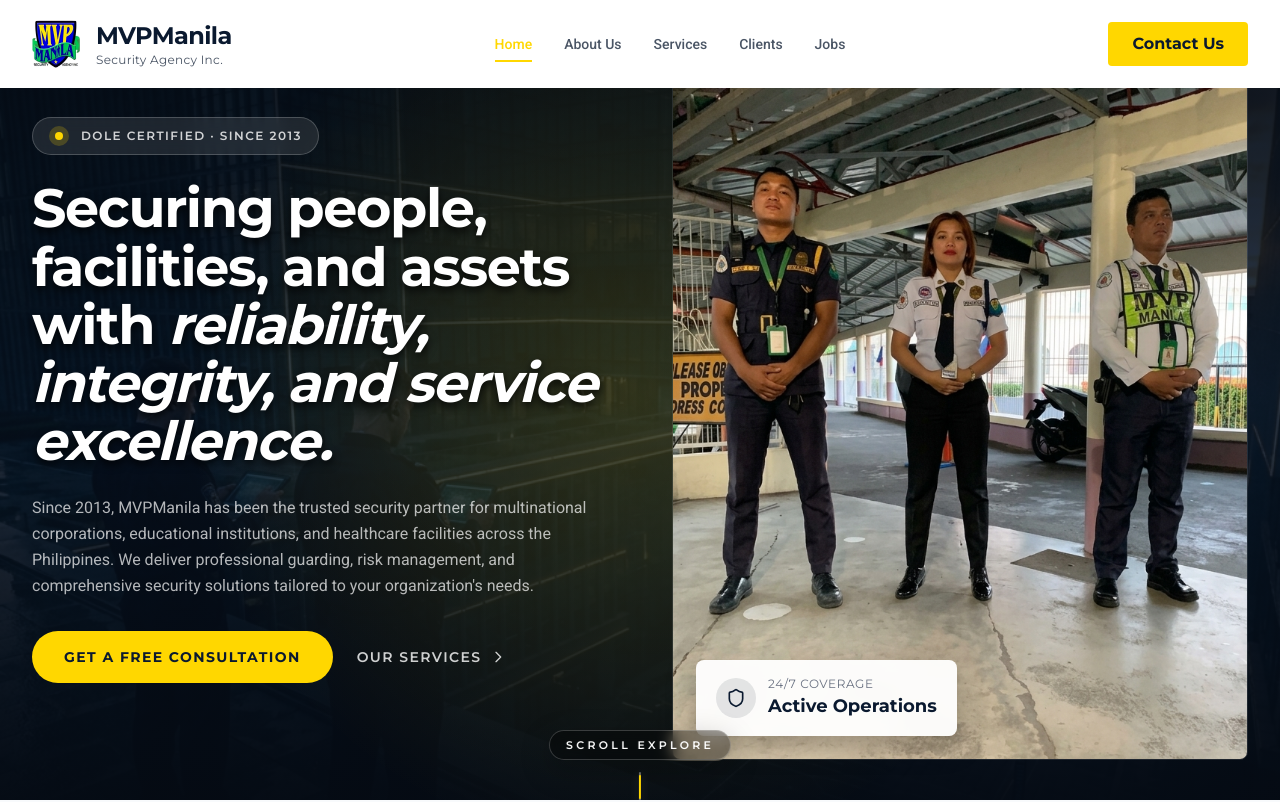
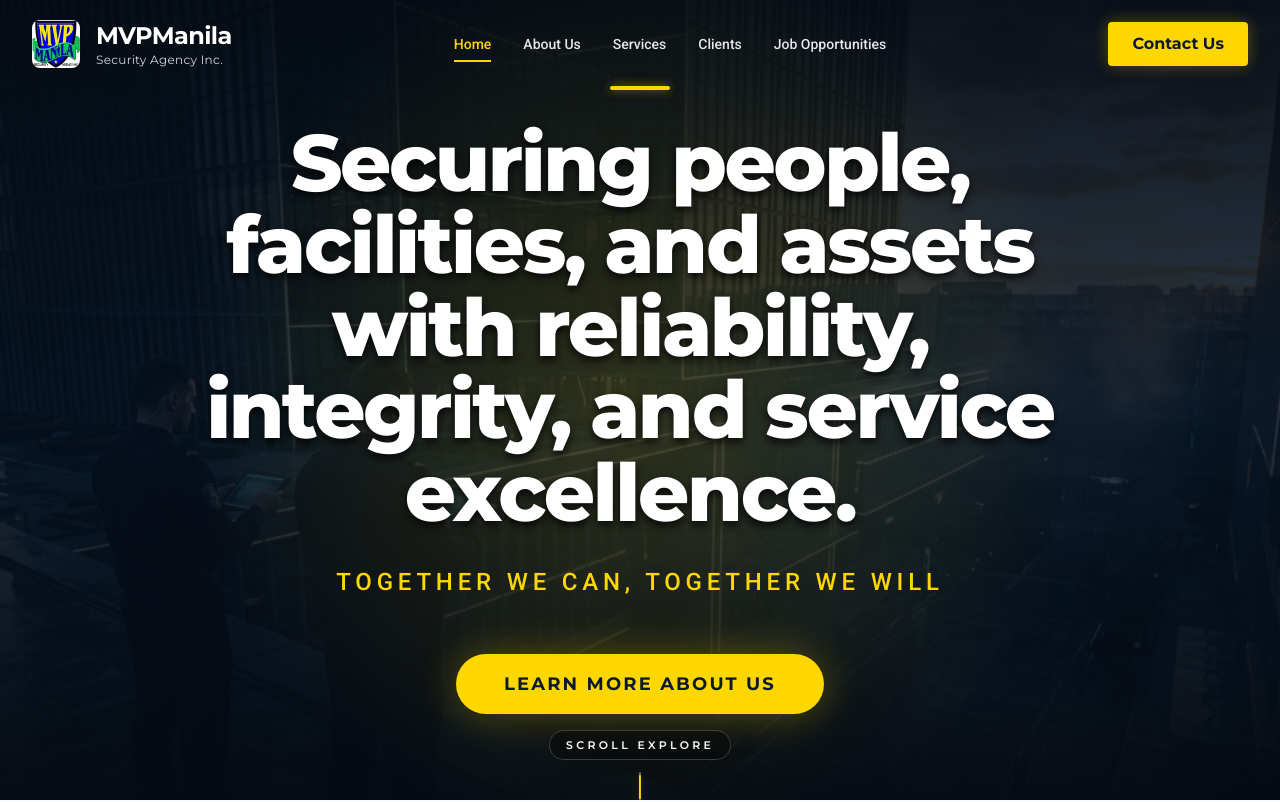
Before and after one commit to jeswaa-hub/mvp-manila, a Next.js app: page / in a window 1280 px wide. Shown: the top 802 px of the page. Built offline with nearby package versions, Linux system fonts and the light colour scheme.

Commit message:
restore original centered hero content and transparent navbar

```diff
--- a/src/app/components/header.tsx
+++ b/src/app/components/header.tsx
@@ -17,19 +17,26 @@
   const pathname = usePathname();
   const [isContactModalOpen, setIsContactModalOpen] = useState(false);
 
+  const isHome = pathname === "/";
+  const isTransparent = isHome && !isScrolled;
+
   const navLinks = [
     { name: "Home", href: "/" },
     { name: "About Us", href: "/about-us" },
     { name: "Services", href: "/services" },
     { name: "Clients", href: "/clients" },
-    { name: "Jobs", href: "/job-opportunities" },
+    { name: "Job Opportunities", href: "/job-opportunities" },
   ];
 
   return (
     <>
     <header
-      className={`fixed top-0 w-full z-50 transition-all duration-300 bg-white ${
-        isScrolled ? "shadow-md py-3" : "py-4 lg:py-5"
+      className={`fixed top-0 w-full z-50 transition-all duration-300 ${
+        isScrolled
+          ? "bg-white shadow-md py-3"
+          : isTransparent
+            ? "bg-transparent py-5"
+            : "bg-white/90 backdrop-blur-md py-5"
       }`}
     >
       <div className="max-w-7xl mx-auto px-4 sm:px-6 lg:px-8 flex justify-between items-center">
@@ -43,14 +50,14 @@
             className="rounded-lg lg:w-12 lg:h-12"
           />
           <div className="font-montserrat">
-            <div className="font-bold text-lg lg:text-2xl tracking-tight text-navy">MVPManila</div>
-            <div className="text-[10px] lg:text-xs tracking-wide text-gray-600">Security Agency Inc.</div>
+            <div className={`font-bold text-lg lg:text-2xl tracking-tight transition-colors ${isTransparent ? "text-white" : "text-navy"}`}>MVPManila</div>
+            <div className={`text-[10px] lg:text-xs tracking-wide transition-colors ${isTransparent ? "text-gray-300" : "text-gray-600"}`}>Security Agency Inc.</div>
           </div>
         </div>
 
         {/* Mobile/Tablet Menu Toggle */}
         <button
-          className="lg:hidden p-2 relative z-50 text-navy"
+          className={`lg:hidden p-2 relative z-50 transition-colors ${isTransparent && !isMobileMenuOpen ? "text-white" : "text-navy"}`}
           onClick={() => setIsMobileMenuOpen(!isMobileMenuOpen)}
           aria-label="Toggle menu"
         >
@@ -67,7 +74,9 @@
                   <Link
                     href={link.href}
                     className={`block font-roboto text-sm font-medium transition-colors py-1 ${
-                      isActive ? "text-gold font-bold" : "text-gray-600 hover:text-navy"
+                      isActive
+                        ? (isTransparent ? "text-gold font-bold" : "text-gold font-bold")
+                        : (isTransparent ? "text-gray-200 hover:text-white" : "text-gray-600 hover:text-navy")
                     }`}
                   >
                     {link.name}
@@ -86,7 +95,7 @@
         {/* Desktop Contact Button - Only on lg screens */}
         <button
           onClick={() => setIsContactModalOpen(true)}
-          className="hidden lg:block bg-gold text-navy font-bold py-2.5 px-6 rounded-sm font-montserrat transition-all duration-300 hover:bg-yellow-400 hover:shadow-md"
+          className={`hidden lg:block bg-gold text-navy font-bold py-2.5 px-6 rounded-sm font-montserrat transition-all duration-300 hover:bg-yellow-400 hover:shadow-md ${isTransparent ? "shadow-[0_0_15px_rgba(255,215,0,0.3)]" : ""}`}
         >
           Contact Us
         </button>
--- a/src/app/components/home-client.tsx
+++ b/src/app/components/home-client.tsx
@@ -7,8 +7,7 @@
   FileBadge,
   Users,
   Building2,
-  HeartHandshake,
-  Shield
+  HeartHandshake
 } from "lucide-react";
 import Image from "next/image";
 import Link from "next/link";
@@ -181,132 +180,61 @@
           <div className="pointer-events-none absolute bottom-[12%] right-[8%] hidden h-[500px] w-[500px] rounded-full bg-blue-500/10 blur-[120px] mix-blend-screen md:block" />
 
           {/* Content Container */}
-          <div className="relative z-20 mx-auto w-full max-w-7xl px-5 sm:px-6 lg:px-8 py-16 sm:py-20 md:py-24 lg:py-28">
-            <div className="flex flex-col lg:flex-row items-center gap-10 sm:gap-12 lg:gap-16">
-              {/* Left Column - Text Content */}
           <motion.div
-                className="flex-1 w-full"
-                initial="hidden"
-                animate="visible"
-                variants={{
-                  hidden: { opacity: 0 },
-                  visible: {
-                    opacity: 1,
-                    transition: { staggerChildren: 0.15, delayChildren: 0.1 }
-                  }
+            className="relative z-20 mx-auto flex min-h-full w-full max-w-5xl flex-col items-center justify-center px-5 py-28 text-center sm:px-6 sm:py-32 md:px-6 md:py-28"
+            style={{
+              y: yBackground,
+              transformStyle: "preserve-3d"
             }}
           >
-                {/* Badge */}
+            {/* Top Accent Line */}
             <motion.div
-                  variants={{
-                    hidden: { opacity: 0, y: 15 },
-                    visible: { opacity: 1, y: 0, transition: { duration: 0.5, ease: "easeOut" } }
-                  }}
-                  className="inline-flex items-center gap-2 sm:gap-3 mb-5 sm:mb-6 px-3 sm:px-4 py-1.5 sm:py-2 rounded-full border border-white/20 bg-white/10 backdrop-blur-sm"
+              initial={{ width: 0, opacity: 0 }}
+              animate={{ width: "60px", opacity: 1 }}
+              transition={{ duration: 0.6, ease: "easeOut", delay: 0.2 }}
+              className="mx-auto mb-6 h-1 w-12 rounded-full bg-gold shadow-[0_0_10px_rgba(255,215,0,0.5)] sm:mb-8 sm:w-[60px]"
+            />
+
+            <h1 className="mb-6 font-montserrat text-[clamp(2.55rem,10vw,4.6rem)] font-extrabold leading-[0.96] tracking-[-0.03em] text-white drop-shadow-[0_4px_4px_rgba(0,0,0,0.8)] sm:mb-8 sm:text-[clamp(3.2rem,9vw,5.25rem)] sm:leading-[1.01] md:text-6xl md:leading-[1.03] lg:text-7xl xl:text-[80px]">
+              {"Securing people, facilities, and assets with reliability, integrity, and service excellence.".split(" ").map((word, i) => (
+                <motion.span
+                  key={i}
+                  initial={{ opacity: 0, y: 15, rotateX: -45 }}
+                  animate={{ opacity: 1, y: 0, rotateX: 0 }}
+                  transition={{ duration: 0.5, ease: [0.215, 0.61, 0.355, 1], delay: 0.3 + i * 0.04 }}
+                  className="inline-block mr-[0.25em]"
+                  style={{ transformOrigin: "bottom" }}
                 >
-                  <span className="flex items-center justify-center w-4 h-4 sm:w-5 sm:h-5 rounded-full bg-gold/20">
-                    <span className="w-1.5 h-1.5 sm:w-2 sm:h-2 rounded-full bg-gold"></span>
-                  </span>
-                  <span className="font-montserrat text-[10px] sm:text-xs font-semibold tracking-[0.1em] sm:tracking-[0.12em] text-white/80 uppercase">
-                    DOLE Certified · Since 2013
-                  </span>
-                </motion.div>
+                  {word}
+                </motion.span>
+              ))}
+            </h1>
 
-                {/* Heading */}
-                <motion.h1
-                  variants={{
-                    hidden: { opacity: 0, y: 20 },
-                    visible: { opacity: 1, y: 0, transition: { duration: 0.6, ease: "easeOut" } }
-                  }}
-                  className="font-montserrat text-3xl sm:text-4xl md:text-5xl lg:text-[54px] font-bold leading-[1.1] sm:leading-[1.08] tracking-tight text-white mb-5 sm:mb-6 drop-shadow-[0_4px_4px_rgba(0,0,0,0.8)]"
+            <motion.p
+              initial={{ opacity: 0, y: 20 }}
+              animate={{ opacity: 1, y: 0 }}
+              transition={{ duration: 0.7, ease: "easeOut", delay: 0.8 }}
+              className="mb-8 font-roboto text-sm font-medium uppercase tracking-[0.16em] text-gold sm:mb-10 sm:text-base sm:tracking-[0.2em] md:text-xl lg:text-2xl"
             >
-                  Securing people, facilities, and assets with{" "}
-                  <span className="italic">reliability, integrity, and service excellence.</span>
-                </motion.h1>
-
-                {/* Description */}
-                <motion.p
-                  variants={{
-                    hidden: { opacity: 0, y: 20 },
-                    visible: { opacity: 1, y: 0, transition: { duration: 0.6, ease: "easeOut" } }
-                  }}
-                  className="font-roboto text-sm sm:text-base text-white/70 leading-relaxed mb-6 sm:mb-8 max-w-xl"
-                >
-                  Since 2013, MVPManila has been the trusted security partner for multinational
-                  corporations, educational institutions, and healthcare facilities across the
-                  Philippines. We deliver professional guarding, risk management, and comprehensive
-                  security solutions tailored to your organization&apos;s needs.
+              Together we can, Together we will
             </motion.p>
 
-                {/* CTAs */}
             <motion.div
-                  variants={{
-                    hidden: { opacity: 0, y: 20 },
-                    visible: { opacity: 1, y: 0, transition: { duration: 0.6, ease: "easeOut" } }
-                  }}
-                  className="flex flex-col sm:flex-row items-start sm:items-center gap-4 sm:gap-6"
+              initial={{ opacity: 0, y: 20 }}
+              animate={{ opacity: 1, y: 0 }}
+              transition={{ duration: 0.7, ease: "easeOut", delay: 1 }}
+              className="mt-2 w-full sm:mt-4"
             >
-                  <button
-                    onClick={() => setIsContactModalOpen(true)}
-                    className="w-full sm:w-auto group inline-flex items-center justify-center bg-gold text-navy px-6 sm:px-8 py-3.5 sm:py-4 rounded-full font-montserrat text-xs sm:text-sm font-bold uppercase tracking-[0.1em] transition-all duration-300 hover:bg-yellow-400 hover:shadow-[0_0_40px_rgba(255,215,0,0.4)] hover:-translate-y-0.5 focus:outline-none focus:ring-2 focus:ring-gold focus:ring-offset-2 focus:ring-offset-[#050B14] cursor-pointer"
+              <Link
+                href="/about-us"
+                className="group relative inline-flex min-h-14 w-full items-center justify-center overflow-hidden rounded-full bg-gold px-6 py-4 text-navy shadow-[0_0_40px_rgba(255,215,0,0.3)] transition-all duration-300 hover:-translate-y-1 hover:bg-yellow-400 hover:shadow-[0_0_60px_rgba(255,215,0,0.5)] focus:outline-none focus:ring-2 focus:ring-gold focus:ring-offset-2 focus:ring-offset-[#050B14] sm:min-h-0 sm:w-auto sm:px-10 md:px-12"
+                aria-label="Learn more about MVPManila Security Agency services"
               >
-                    Get a Free Consultation
-                  </button>
-                  <Link
-                    href="/services"
-                    className="w-full sm:w-auto group inline-flex items-center justify-center sm:justify-start gap-2 font-montserrat text-xs sm:text-sm font-semibold uppercase tracking-[0.1em] text-white/80 hover:text-white transition-colors duration-300"
-                  >
-                    Our Services
-                    <svg
-                      className="w-4 h-4 transition-transform duration-300 group-hover:translate-x-1"
-                      fill="none"
-                      stroke="currentColor"
-                      viewBox="0 0 24 24"
-                    >
-                      <path strokeLinecap="round" strokeLinejoin="round" strokeWidth={2} d="M9 5l7 7-7 7" />
-                    </svg>
+                <span className="relative z-10 text-center font-montserrat text-sm font-bold uppercase tracking-[0.12em] sm:text-base md:text-lg">Learn More About Us</span>
+                <div className="absolute inset-0 h-full w-0 bg-white/30 transition-all duration-500 ease-out group-hover:w-full z-0 transform skew-x-12 -ml-4"></div>
               </Link>
             </motion.div>
           </motion.div>
-
-              {/* Right Column - Image */}
-              <motion.div
-                className="flex-1 w-full relative hidden sm:block"
-                initial={{ opacity: 0, x: 30 }}
-                animate={{ opacity: 1, x: 0 }}
-                transition={{ duration: 0.8, delay: 0.3, ease: "easeOut" }}
-              >
-                <div className="relative w-full aspect-[4/5] sm:aspect-[3/4] lg:aspect-[4/5] rounded-lg overflow-hidden border border-white/10">
-                  <Image
-                    src="/images/HeroSection.jpeg"
-                    alt="MVPManila security professionals in modern corporate lobby"
-                    fill
-                    priority
-                    className="object-cover"
-                    sizes="(max-width: 640px) 100vw, (max-width: 1024px) 50vw, 45vw"
-                  />
-                </div>
-
-                {/* Floating Card */}
-                <motion.div
-                  className="absolute bottom-4 left-4 right-4 sm:bottom-6 sm:left-6 sm:right-auto bg-white/95 backdrop-blur-sm rounded-lg px-4 py-3 sm:px-5 sm:py-4 shadow-[0_8px_30px_rgba(0,0,0,0.3)] max-w-[220px] sm:max-w-[280px]"
-                  initial={{ opacity: 0, y: 20 }}
-                  animate={{ opacity: 1, y: 0 }}
-                  transition={{ duration: 0.6, delay: 0.8, ease: "easeOut" }}
-                >
-                  <div className="flex items-center gap-2 sm:gap-3">
-                    <div className="flex-shrink-0 w-8 h-8 sm:w-10 sm:h-10 rounded-full bg-navy/10 flex items-center justify-center">
-                      <Shield className="w-4 h-4 sm:w-5 sm:h-5 text-navy" />
-                    </div>
-                    <div>
-                      <p className="font-montserrat text-[10px] sm:text-xs text-gray-500 uppercase tracking-wider">24/7 Coverage</p>
-                      <p className="font-montserrat text-sm sm:text-lg font-bold text-navy">Active Operations</p>
-                    </div>
-                  </div>
-                </motion.div>
-              </motion.div>
-            </div>
-          </div>
 
           {/* Scroll Indicator */}
           <motion.div
```
Lines whose indentation alone changed are shown as unchanged.
